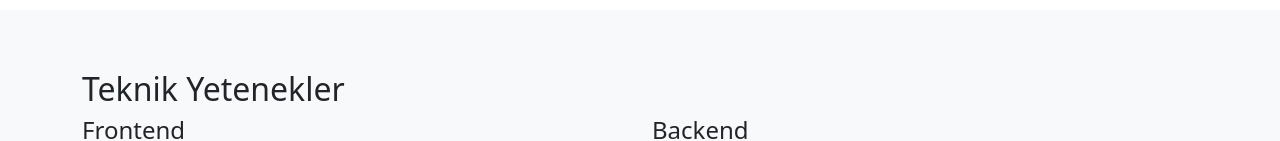
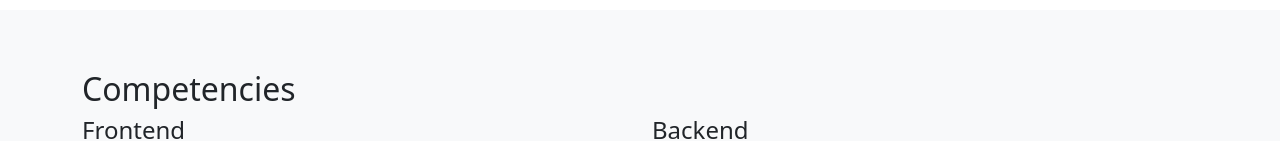
Before and after one commit to AhmetArifAYDIN/AhmetArifAYDIN.github.io, a plain HTML site: page index.html in a window 1280 px wide. Shown: the part 662-803 px from the top of the page. Drawn offline with nearby package versions, Linux system fonts and the light colour scheme.

Commit message:
Update index.html

```diff
--- a/index.html
+++ b/index.html
@@ -54,7 +54,7 @@
     <!-- Skills Section -->
     <section class="section">
       <div class="container">
-        <h2>Teknik Yetenekler</h2>
+        <h2>Competencies</h2>
         <div class="row">
           <div class="col-md-6">
             <h4>Frontend</h4>
```
